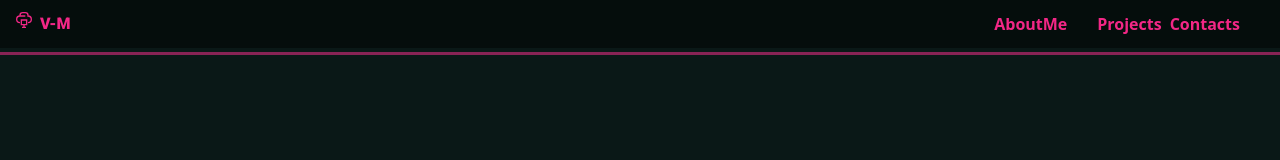
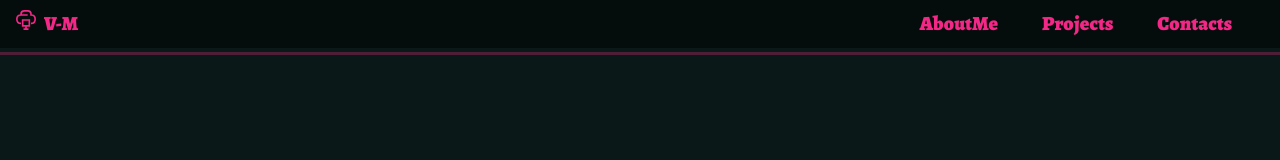
Before and after one commit to viniciusmaier/portfolio, a Next.js app: page / in a window 1280 px wide. Shown: the top 160 px of the page. Built offline with nearby package versions, Linux system fonts and the light colour scheme.

Commit message:
feat : Ajustando legenda

```diff
--- a/src/components/Header.jsx
+++ b/src/components/Header.jsx
@@ -1,25 +1,25 @@
 import { Icons } from "../../public/icons/Icons";
 import { Roboto } from "next/font/google"
-
-const roboto = Roboto({
+import { Alegreya } from "next/font/google"
+const fontAlegreya = Alegreya({
   subsets: ["latin"],
   weight: "400",
 });
 
 export default function HeaderPage() {
   return (
-    <header className="w-screen h-12 bg-[#050D0C] bg-opacity-90 fixed">
-      <div className="flex justify-center items-center h-full outline outline-[#e02d8196] outline-offset-4">
+    <header className={`w-screen h-12 bg-[#050D0C] bg-opacity-90 fixed`}>
+      <div className={`flex justify-center items-center h-full outline outline-[#7e244e96] outline-offset-4 ${fontAlegreya.className} text-xl`}>
         <div className="flex items-center justify-between w-full max-w-screen-xl px-4">
-          <div className={`${roboto.className} text-[#F22786] flex flex-row gap-2`}>
+          <div className={`text-[#F22786] flex flex-row gap-2`}>
             <i className="text-[#F22786]"><Icons.computer /></i>
             <span className="font-extrabold">V-M</span>
           </div>
 
-          <div className="text-[#F22786] font-extrabold">
-            <a href="#" className="mr-4 p-3.5 hover:bg-lime-900 transition duration-700">AboutMe</a>
-            <a href="#" >Projects</a>
-            <a href="#" className="mr-4 p-2">Contacts</a>
+          <div className="text-[#F22786] font-bold text">
+            <a href="#" className="mr-5 p-3 hover:text-[#e6e6e696] transition duration-700">AboutMe</a>
+            <a href="#" className="mr-5 p-3 hover:text-[#e6e6e696] transition duration-700">Projects</a>
+            <a href="#" className="mr-5 p-3 hover:text-[#e6e6e696] transition duration-700">Contacts</a>
           </div>
         </div>
       </div>
--- /dev/null
+++ b/src/components/utils/animationStrings.jsx
@@ -0,0 +1,33 @@
+import TypeIt from "typeit-react";
+import { Alegreya } from "next/font/google"
+const fontAlegreya = Alegreya({
+    subsets: ["latin"],
+    weight: "900"
+});
+
+export default function AnimationString() {
+    return (
+        <TypeIt
+            className={`${fontAlegreya.className} text-[#00ffffc9] font-extrabold text-[30px]`}
+            getBeforeInit={
+                (animation) => {
+                    animation
+                        .type("Programmer", { delay: 500 })
+                        .pause(400)
+                        .empty()
+                        .type("Web Developer", { delay: 200 })
+                        .pause(400, { delay: 500 })
+                        .move(-9, { delay: 500 })
+                        .delete(5, { delay: 500 })
+                        .move(12, { delay: 300 })
+                        .type(`<span style="color: #F22786;"> Front-End </span>`, { delay: 500 })
+                        .delete(10, { delay: 500 })
+                        .pause(500)
+                        .type(`<span style="color: #ff7c02c9;"><em><strong> Back-End</strong></em><span>`, { delay: 500 })
+
+                    return animation;
+                }
+            }
+        ></TypeIt>
+    );
+}
--- a/src/pages/index.tsx
+++ b/src/pages/index.tsx
@@ -1,15 +1,10 @@
 import Header from "@/src/components/Header"
-import TypeIt from "typeit-react";
+import AnimationString from "@/src/components/utils/animationStrings";
 import { Roboto } from "next/font/google"
-import { Alegreya } from "next/font/google"
+
 const fontRoboto = Roboto({
   subsets: ['latin'],
   weight: "900"
-});
-
-const fontAlegreya = Alegreya({
-  subsets : ["latin"],
-  weight : "900"
 });
 
 export default function Home() {
@@ -17,38 +12,25 @@ export default function Home() {
     <main>
       <div className="w-screen h-[55rem] bg-cover bg-center bg-no-repeat" style={{ backgroundImage: 'url(/imgs/backGround.gif)' }}>
         <div className="w-96 h-full flex justify-end flex-col text-center">
-          <TypeIt
-            className={`${fontAlegreya.className} text-[#00ffffc9] font-extrabold text-[30px]`}
-            getBeforeInit={
-              (animation) => {
-                animation
-                  .type("Programmer", {delay : 500})
-                  .pause(400)
-                  .empty()
-                  .type("Web Developer", {delay : 500})
-                  .pause(400, {delay : 500})
-                  .move(-9, {delay : 500})
-                  .delete(5, {delay : 500})
-                  .move(12, {delay : 500})
-                  .type(`<span style="color: #F22786;"> Front-End </span>`, {delay :500})
-                  .delete(10, {delay : 500})
-                  .pause(500)
-                  .type(`<span style="color: #ff7c02c9;"><em><strong> Back-End</strong></em><span>`, {delay : 500})
-
-                  return animation;
-              }
-            }
-
-            ></TypeIt>
+          <AnimationString />
           <img src="/imgs/perfil.png" className="w-full animate-personaMove my-10" alt="teste" />
         </div>
         <div className="bg-gradient-to-b from-midnight-blue to-black w-full h-[30rem] flex justify-center text-white">
           <div className="flex flex-col w-[35rem] h-[15rem] text-center justify-evenly">
-            <div className={`${fontRoboto.className} font-bold -rotate-2 animate-rgbLetter text-letterRgb text-center`}>About Me</div>
+            <div className={`${fontRoboto.className} font-bold -rotate-2 text-letterRgb text-center`}>
+              <span className="transition animate-rgbLetter delay-150">A</span>
+              <span className="transition animate-rgbLetter delay-200">b</span>
+              <span className="transition animate-rgbLetter delay-250">o</span>
+              <span className="transition animate-rgbLetter delay-[300]">u</span>
+              <span className="transition animate-rgbLetter delay-[350]">t</span>
+              <span> </span>
+              <span className="transition animate-rgbLetter delay-[400]">M</span>
+              <span className="transition animate-rgbLetter delay-[450]">e</span>
+            </div>
             <p>Lorem ipsum dolor sit amet consectetur, adipisicing elit. Blanditiis, voluptate quam accusantium porro quis, quia officiis sunt, doloremque vitae neque voluptatem adipisci nesciunt officia eligendi corporis. Dolore sunt iusto nam?</p>
           </div>
         </div>
       </div>
-    </main>
+    </main >
   );
 }
```
Also changed, not shown: src/pages/index.html (deleted, +0 -14 lines).
